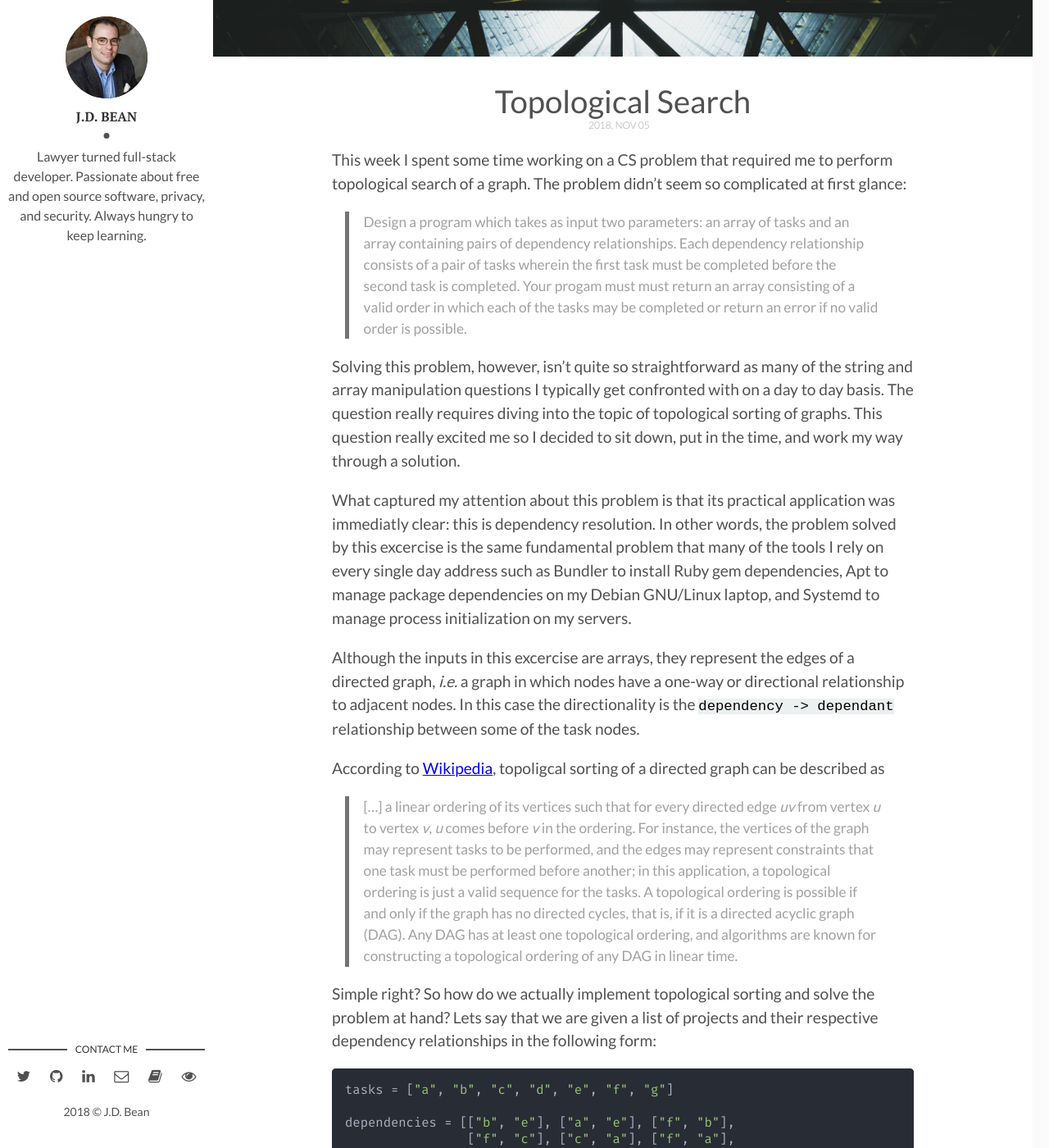
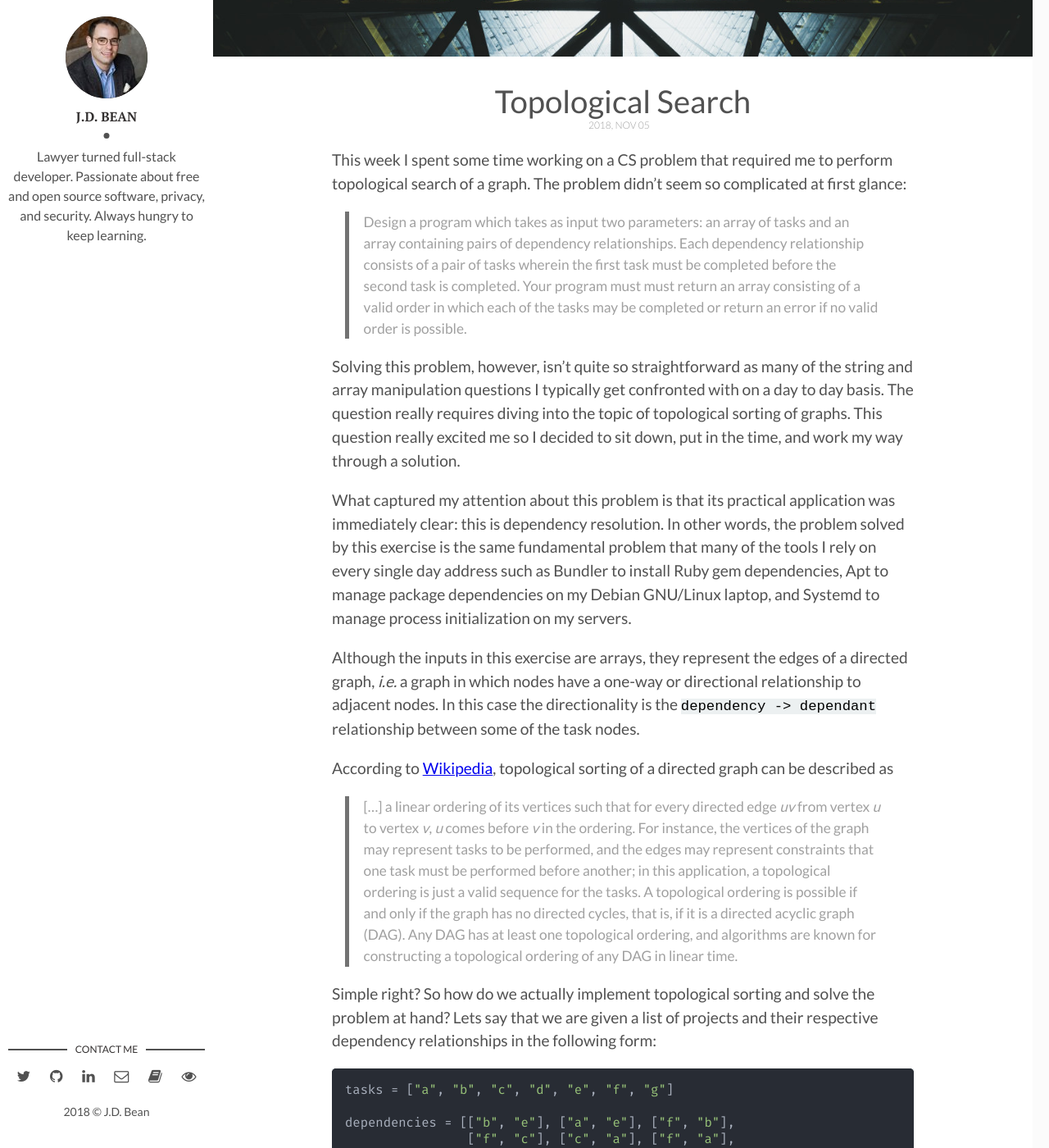
Before and after one commit to jdbean/blog-mirror, a Jekyll site: the page built from _posts/2018-11-05-topological-search.md, in a window 1280 px wide and 1400 px high, scrolled down 451 px. Shown: the whole window at 82% size. Built offline with Jekyll 4.4.1, drawn with Linux system fonts in a browser that asks for light colours; some of the changed lines change nothing that is shown; some of the changed text lies outside the part shown.

Commit message:
edits to topological search post

````diff
--- a/_posts/2018-11-05-topological-search.md
+++ b/_posts/2018-11-05-topological-search.md
@@ -3,7 +3,7 @@
 title: Topological Search
 subtitle:  #add subtitle (optional)
 date: '2018-11-05'
-description: Solving a topoligcal search problem #(optional)
+description: Solving a topological search problem #(optional)
 tags:
   - Ruby
   - Topological Search
@@ -16,15 +16,15 @@
 <!-- more -->
 The problem didn't seem so complicated at first glance:
 
-> Design a program which takes as input two parameters: an array of tasks and an array containing pairs of dependency relationships. Each dependency relationship consists of a pair of tasks wherein the first task must be completed before the second task is completed. Your progam must must return an array consisting of a valid order in which each of the tasks may be completed or return an error if no valid order is possible.
+> Design a program which takes as input two parameters: an array of tasks and an array containing pairs of dependency relationships. Each dependency relationship consists of a pair of tasks wherein the first task must be completed before the second task is completed. Your program must must return an array consisting of a valid order in which each of the tasks may be completed or return an error if no valid order is possible.
 
 Solving this problem, however, isn't quite so straightforward as many of the string and array manipulation questions I typically get confronted with on a day to day basis. The question really requires diving into the topic of topological sorting of graphs. This question really excited me so I decided to sit down, put in the time, and work my way through a solution.
 
-What captured my attention about this problem is that its practical application was immediatly clear: this is dependency resolution. In other words, the problem solved by this excercise is the same fundamental problem that many of the tools I rely on every single day address such as Bundler to install Ruby gem dependencies, Apt to manage package dependencies on my Debian GNU/Linux laptop, and Systemd to manage process initialization on my servers.
+What captured my attention about this problem is that its practical application was immediately clear: this is dependency resolution. In other words, the problem solved by this exercise is the same fundamental problem that many of the tools I rely on every single day address such as Bundler to install Ruby gem dependencies, Apt to manage package dependencies on my Debian GNU/Linux laptop, and Systemd to manage process initialization on my servers.
 
-Although the inputs in this excercise are arrays, they represent the edges of a directed graph, *i.e.* a graph in which nodes have a one-way or directional relationship to adjacent nodes. In this case the directionality is the `dependency -> dependant` relationship between some of the task nodes.
+Although the inputs in this exercise are arrays, they represent the edges of a directed graph, *i.e.* a graph in which nodes have a one-way or directional relationship to adjacent nodes. In this case the directionality is the `dependency -> dependant` relationship between some of the task nodes.
 
-According to [Wikipedia](https://en.wikipedia.org/wiki/Topological_sorting), topoligcal sorting of a directed graph can be described as
+According to [Wikipedia](https://en.wikipedia.org/wiki/Topological_sorting), topological sorting of a directed graph can be described as
 
 >[...] a linear ordering of its vertices such that for every directed edge *uv* from vertex *u* to vertex *v*, *u* comes before *v* in the ordering. For instance, the vertices of the graph may represent tasks to be performed, and the edges may represent constraints that one task must be performed before another; in this application, a topological ordering is just a valid sequence for the tasks. A topological ordering is possible if and only if the graph has no directed cycles, that is, if it is a directed acyclic graph (DAG). Any DAG has at least one topological ordering, and algorithms are known for constructing a topological ordering of any DAG in linear time.
 
@@ -80,12 +80,12 @@
   # Loops through hash removing tasks which do not have
   # dependencies and adding them to `completion_order`
   while !deps.empty? do
-    processing = add_no_dependants(deps)
+    processing = add_no_dependents(deps)
     completion_order << processing
-    # decrement the dependencies key for all dependants
+    # decrement the dependencies key for all dependents
     processing.each do |t|
-      if !deps[t][:dependants].empty?
-        deps[t][:dependants].each do |d|
+      if !deps[t][:dependents].empty?
+        deps[t][:dependents].each do |d|
           deps[d][:dependencies] -= 1
         end
       end
@@ -102,12 +102,12 @@
   deps = Hash.new
   # set the default deps hash value for each task
   tasks.each do |t|
-    deps[t] = {dependencies: 0, dependants: []}
+    deps[t] = {dependencies: 0, dependents: []}
   end
 
   dependencies.each do |d|
-      # add each dependant to the dependency's :dependants array
-      deps[d[0]][:dependants] << d[1]
+      # add each dependant to the dependency's :dependents array
+      deps[d[0]][:dependents] << d[1]
       # increment the dependant task's :dependencies counter
       deps[d[1]][:dependencies] += 1
   end
@@ -117,7 +117,7 @@
 
 # Iterate through the `deps` hash to find tasks with
 # no dependencies
-def add_no_dependants(deps)
+def add_no_dependents(deps)
   processing = []
   # Find all tasks which have no dependencies
   deps.keys.each do |t|
@@ -133,10 +133,10 @@
 ```
 Here is a quick overview of how this code functions:
 
-1. This solution starts out by parsing the input graph and transforming it to a hash where each task is a key and each value is a nested hash with a `:dependants` key containing an array of dependant tasks and a `:dependencies` key containing a counter of that task's dependencies.
+1. This solution starts out by parsing the input graph and transforming it to a hash where each task is a key and each value is a nested hash with a `:dependents` key containing an array of dependant tasks and a `:dependencies` key containing a counter of that task's dependencies.
 2. The solution then performs a loop through the graph hash looking for root tasks which have no dependencies.
 3. The root tasks are then added to the `completion_order` array and removed from the graph hash.
-4. The removed task's dependants also have their `:dependencies` counter decremented.
+4. The removed task's dependents also have their `:dependencies` counter decremented.
 5. On the next loop around any new root tasks are identified and the cycle continues until either the each task in the graph has been added to the `completion_order` array or no new root task can be found and an error is raised.
 
 Given the sample input, the program returns:
@@ -155,7 +155,7 @@
 An error has occurred. No valid order detected.
 ```
 
-As you can see, this small change creates a big problem! The newly added `b -> f` depency creates a bidirectional connection. In other words, without `f` there can be no `b` and without `b` there can be no `f`. Accordingly there is *no* valid order in which the tasks can be completed and the program correctly raises an error.
+As you can see, this small change creates a big problem! The newly added `b -> f` dependency creates a bidirectional connection. In other words, without `f` there can be no `b` and without `b` there can be no `f`. Accordingly there is *no* valid order in which the tasks can be completed and the program correctly raises an error.
 
 This code a solid solution and although I imagine there are some improvements I could make in my approach, I must say that I'm quite pleased with it. I did, however, discover something interesting: Topological sort is actually an included module in the Ruby standard library! Using the `TSort` module and a custom class, we can accomplish the same outcome with far fewer lines of code:
 
````
